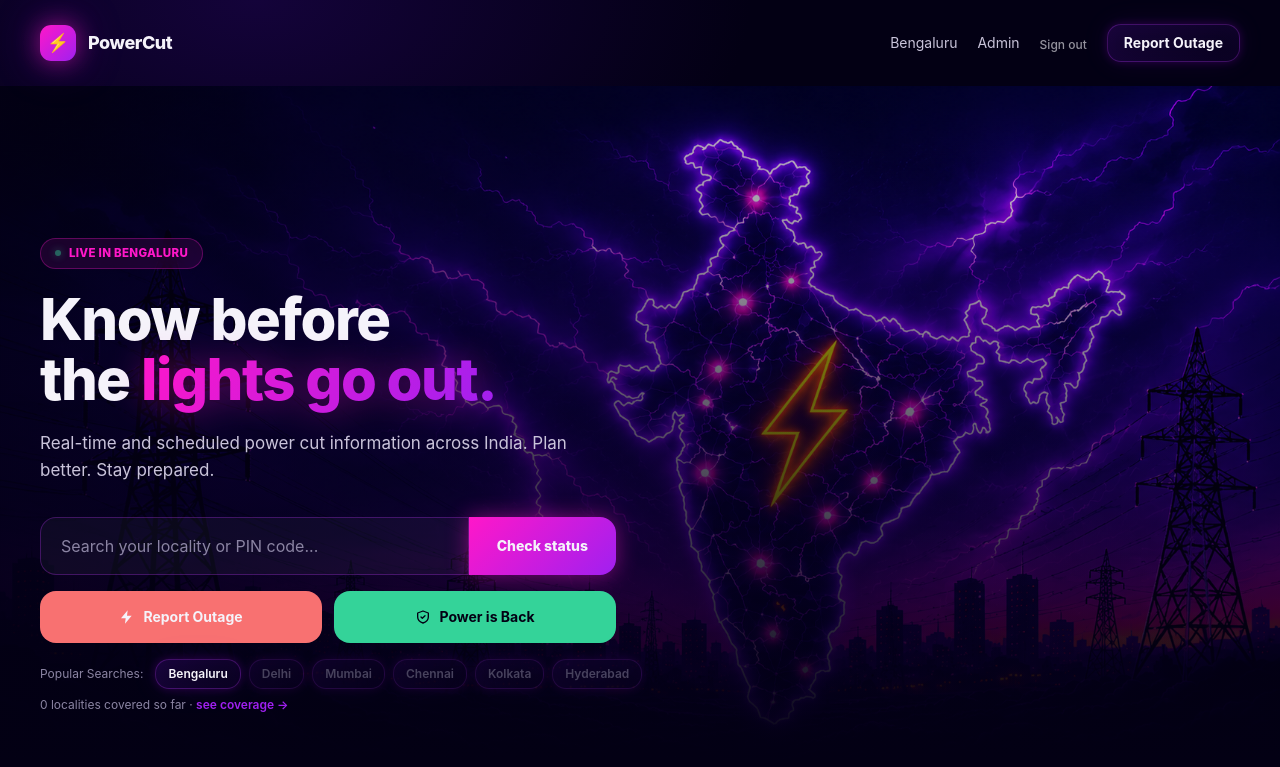
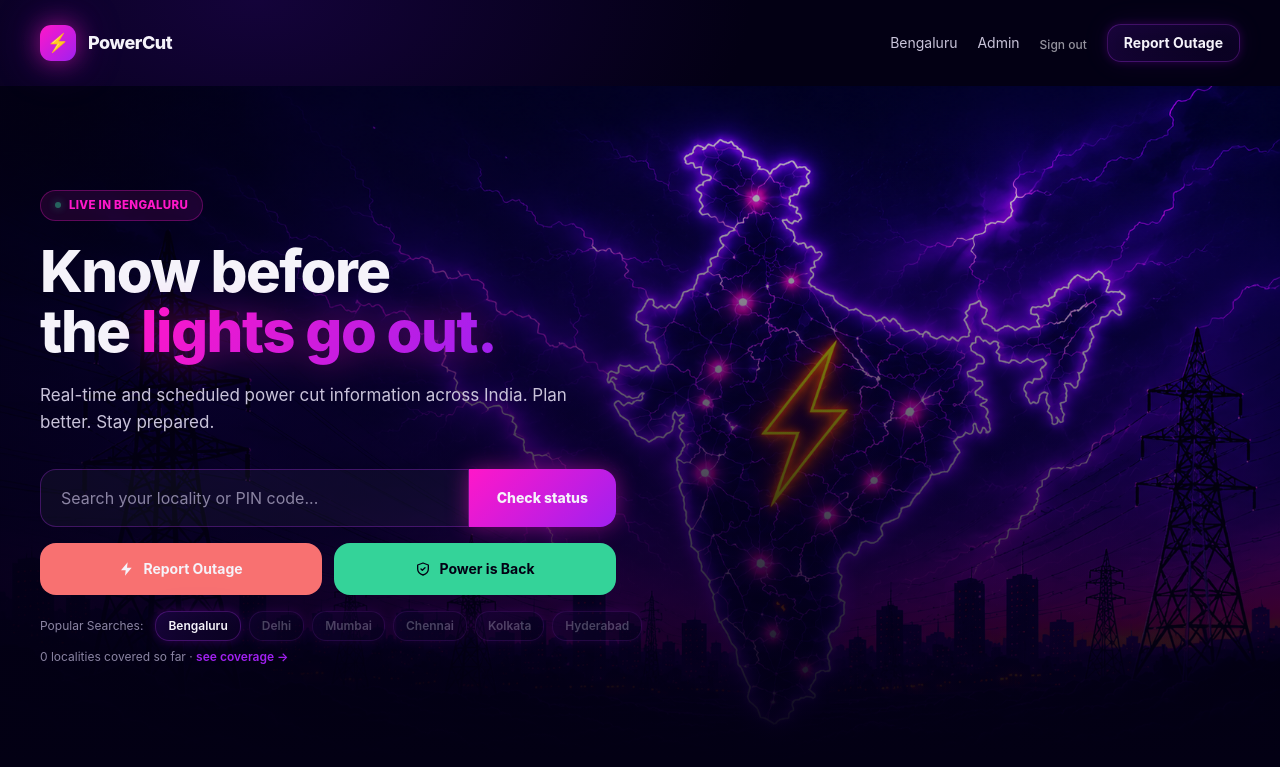
Before and after one commit to lootcafecom/powercut, a Next.js app: page / in a window 1280 px wide. Shown: the top 767 px of the page. Built offline with nearby package versions, Linux system fonts and the light colour scheme; no server answers; the database is empty.

Commit message:
Add files via upload

```diff
--- a/app/page.tsx
+++ b/app/page.tsx
@@ -113,8 +113,8 @@ export default async function HomePage({
         <div className="absolute inset-0 bg-gradient-to-t from-bg-deep via-bg-deep/55 to-transparent" />
         <div className="absolute inset-0 bg-gradient-to-r from-bg-deep/75 via-bg-deep/25 to-transparent" />
 
-        <div className="absolute inset-0 flex items-end">
-        <div className="w-full mx-auto max-w-[1280px] px-10 pb-10 sm:pb-14">
+        <div className="absolute inset-0 flex items-center">
+        <div className="w-full mx-auto max-w-[1280px] px-10">
           <div className="max-w-2xl">
             <div className="inline-flex items-center rounded-full border border-magenta/30 bg-magenta/10 px-3.5 py-1.5 mb-5 text-[11.5px] font-extrabold tracking-wide text-magenta backdrop-blur-sm">
               <span className="w-1.5 h-1.5 rounded-full bg-mint mr-2 pulse-dot shadow-[0_0_8px_#34D399]" />
```
